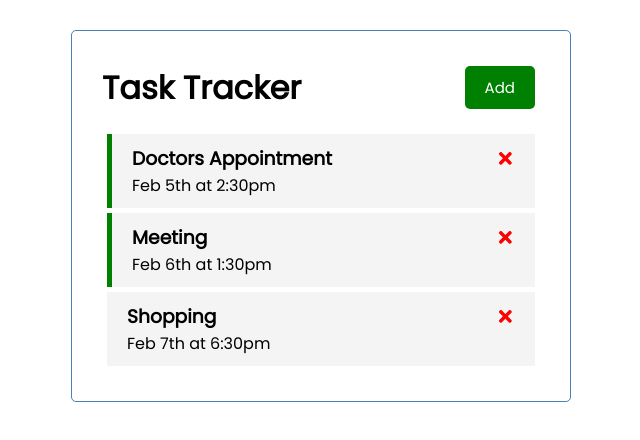
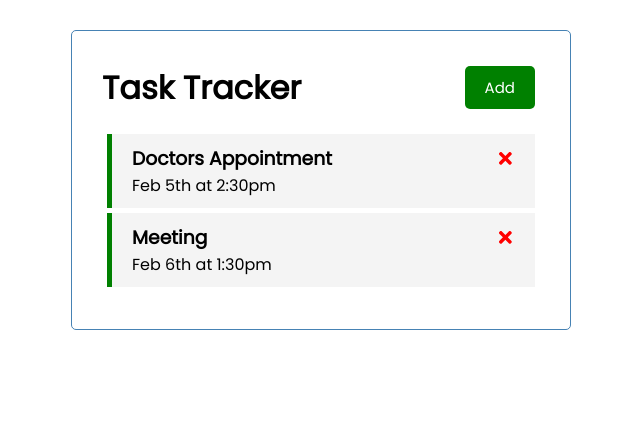
Before and after one commit to harsharya20/React-Tutotorial, a React (Create React App) app in the folder react-app/: page / in a window 1280 px wide. Shown: the top 440 px of the page, without its empty margins (319-959 px from the left). Built offline with nearby package versions, Linux system fonts and the light colour scheme; data requests are answered from the project's data file.

Commit message:
Delete task from server

```diff
--- a/react-app/db.json
+++ b/react-app/db.json
@@ -5,18 +5,12 @@
       "text": "Doctors Appointment",
       "day": "Feb 5th at 2:30pm",
       "reminder": true
-  },
-  {
+    },
+    {
       "id": 2,
       "text": "Meeting",
       "day": "Feb 6th at 1:30pm",
       "reminder": true
-  },
-  {
-      "id": 3,
-      "text": "Shopping",
-      "day": "Feb 7th at 6:30pm",
-      "reminder": false
-  }
+    }
   ]
 }
--- a/react-app/src/App.js
+++ b/react-app/src/App.js
@@ -32,9 +32,14 @@
 
 
     //Delete Task
-   const deleteTask = (id) => {
-     setTasks(tasks.filter((task) => task.id !==id)) //show only those whose id are not equal //we dont wanna show task with the id coz we are deleting it
-   }
+   const deleteTask = async (id) => {
+
+    await fetch(`http://localhost:5000/tasks/${id}`, {
+      method: 'DELETE'
+    })
+
+    setTasks(tasks.filter((task) => task.id !==id)) //show only those whose id are not equal //we dont wanna show task with the id coz we are deleting it
+  }
 
    //toggle reminder
    const toggleReminder = (id) => {
```
